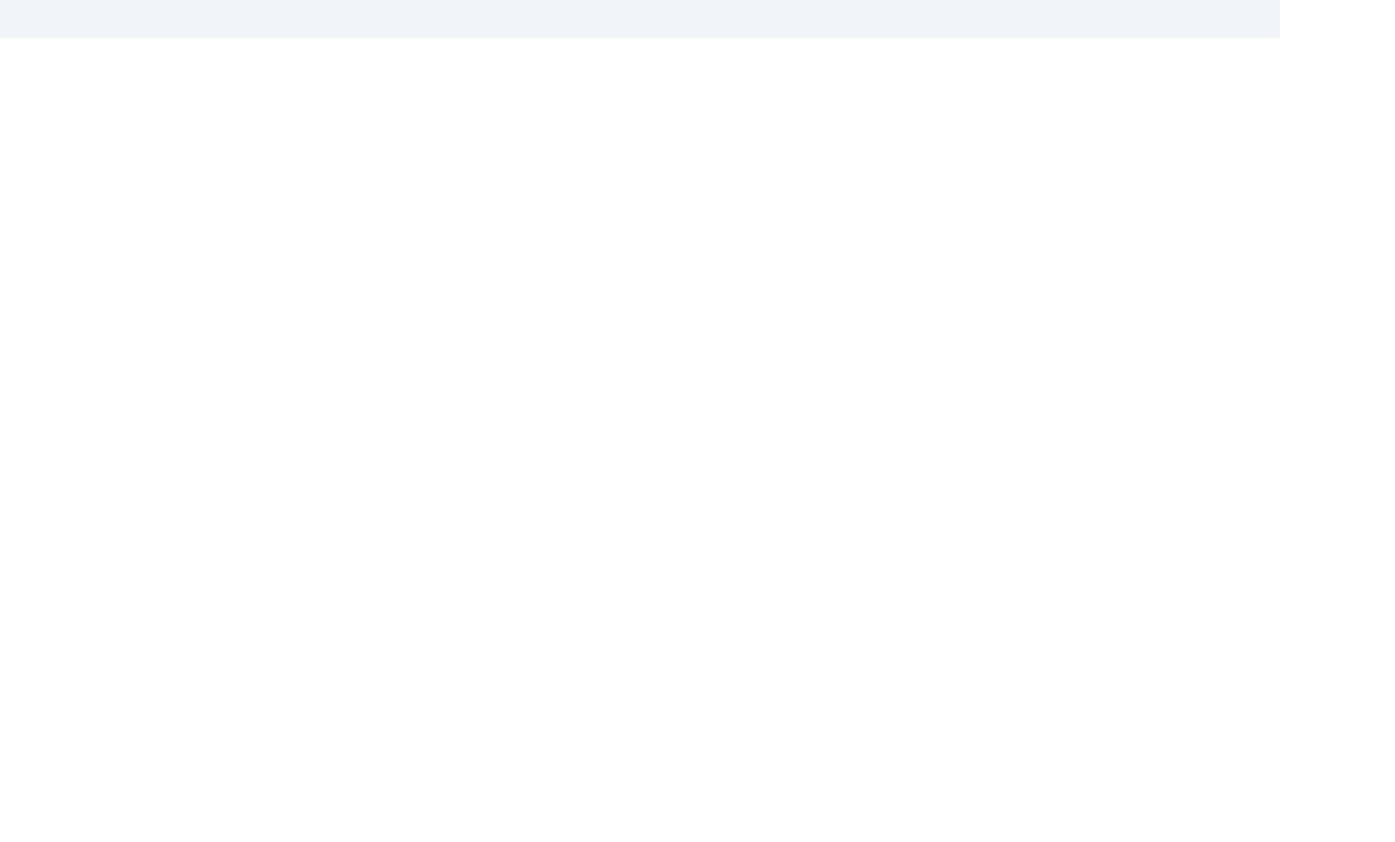
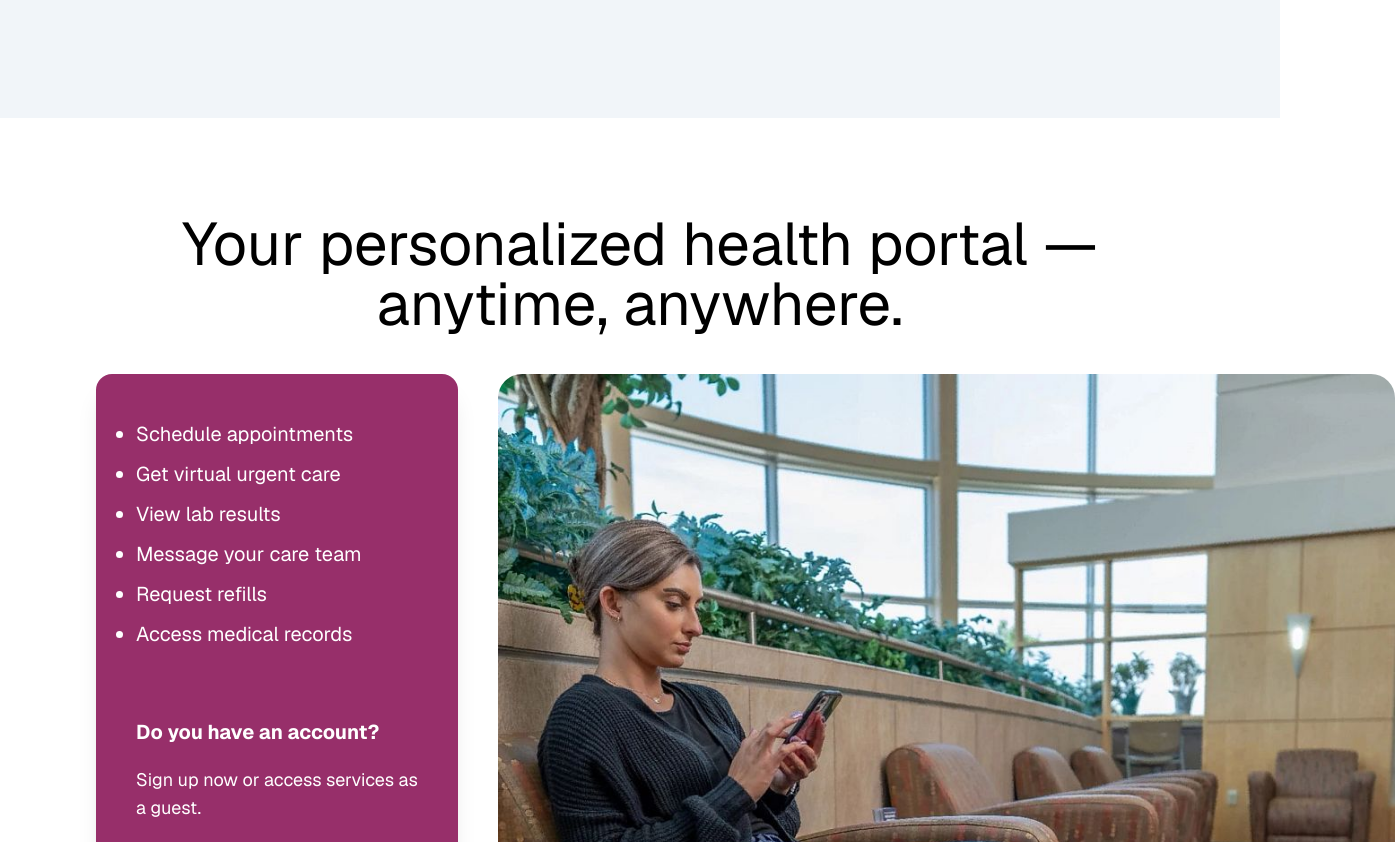
Before and after one commit to hossamelhattab/Learningmedicalproject, a Next.js app: page / in a window 1280 px wide. Shown: the part 1958-2800 px from the top of the page, 1395 px wide, since content can reach past the window. Before the commit the page ends 1996 px from the top, so only its background shows below. Built offline with nearby package versions, Linux system fonts and the light colour scheme.

Commit message:
section 4

```diff
--- a/src/app/page.tsx
+++ b/src/app/page.tsx
@@ -3,12 +3,22 @@ import Image from "next/image";
 import Link from "next/link";
 import { AiOutlineAlert } from "react-icons/ai";
 import { BsCalendarDateFill } from "react-icons/bs";
-import { FaHeartbeat } from "react-icons/fa";
-import { FaMagnifyingGlass, FaArrowRight } from "react-icons/fa6";
+import { FaExternalLinkAlt, FaHeartbeat } from "react-icons/fa";
+import {
+  FaMagnifyingGlass,
+  FaArrowRight,
+  FaUserDoctor,
+  FaHandHoldingHeart,
+} from "react-icons/fa6";
 import { GiCrossedBones } from "react-icons/gi";
 import { LiaClinicMedicalSolid } from "react-icons/lia";
 import { LuBrain } from "react-icons/lu";
-import { RiHospitalLine, RiMicrosoftLoopLine } from "react-icons/ri";
+import { MdLocationPin } from "react-icons/md";
+import {
+  RiHospitalFill,
+  RiHospitalLine,
+  RiMicrosoftLoopLine,
+} from "react-icons/ri";
 import { SlOptionsVertical } from "react-icons/sl";
 
 export default function Home() {
@@ -17,14 +27,19 @@ export default function Home() {
       <Navbar />
 
       {/* Hero */}
-      <div className="bg-red-400 mt-32 px-10">
+      <div className="mt-32 px-10">
         <div
           className="rounded-3xl relative flex flex-col overflow-hidden bg-none
         before:content-[''] before:w-full before:h-full before:absolute before:top-0 before:z-[1] before:bg-[linear-gradient(to_right,rgba(0,0,0,0.7)_0%,rgba(0,0,0,0.55)_32%,rgba(0,0,0,0.1)_67%,rgba(0,0,0,0)_100%)]
         "
         >
           <div className="relative h-[700px] w-full">
-            <Image fill src="/homepage.jpg" alt="homepage" className="" />
+            <Image
+              fill
+              src="/homepage.jpg"
+              alt="homepage"
+              className="object-cover"
+            />
           </div>
 
           <div className="absolute ml-10 bottom-[5%] z-[1]">
@@ -111,6 +126,64 @@ export default function Home() {
 
       {/* Sec 2 */}
       <Section2 />
+
+      {/* Sec 3 */}
+      <div className="w-full p-24 items-center flex flex-col">
+        <h1 className="text-6xl text-center mb-10">
+          Your personalized health portal — anytime, anywhere.
+        </h1>
+
+        <div className="flex lg:flex-row flex-col gap-10">
+          <div
+            className="flex flex-col justify-center gap-5 bg-ppink text-white rounded-2xl p-10 shadow-xl"
+            style={{ flex: "0 0 33.3%" }}
+          >
+            <ul className="list-disc text-xl" style={{ lineHeight: "2.5rem" }}>
+              <li>Schedule appointments</li>
+              <li>Get virtual urgent care</li>
+              <li>View lab results</li>
+              <li>Message your care team</li>
+              <li>Request refills</li>
+              <li>Access medical records</li>
+            </ul>
+            <br />
+            <h1 className="text-xl font-bold">Do you have an account?</h1>
+            <p className="text-lg">
+              Sign up now or access services as a guest.{" "}
+            </p>
+            <Link href={""} className="flex gap-2 font-bold">
+              Visit the MyCommonSpirit – Mountain patient portal Visit the
+              MyCommonSpirit – Mountain patient portal
+              <FaExternalLinkAlt />
+            </Link>
+          </div>
+
+          <Image
+            src="/home_2.jpg"
+            alt="homepage"
+            width={897}
+            height={897}
+            className="rounded-3xl flex-[2]"
+            style={{ flex: "0 0 66.6%" }}
+          />
+        </div>
+      </div>
+
+      {/* Sec 4 */}
+      <Section4 />
+
+      {/* Colorado map */}
+
+      <div
+        className="w-full bg-cover bg-center bg-no-repeat"
+        style={{
+          backgroundImage: "url('colorado_map.png')",
+          backgroundAttachment: "fixed",
+          height: "90vh",
+        }}
+      ></div>
+
+      <Section4 />
     </div>
   );
 }
@@ -183,7 +256,7 @@ const Section2 = () => {
   ];
 
   return (
-    <div className="w-full bg-slate-100 flex items-center justify-center mt-20 ">
+    <div className="p-10 w-full bg-slate-100 flex items-center justify-center mt-20 ">
       <div className="w-full flex flex-col lg:flex-row py-20 gap-10 max-w-[30rem] lg:max-w-[1300px]">
         <div className="flex flex-col flex-[2] gap-5">
           <h1 className="text-2xl">Our services</h1>
@@ -246,3 +319,55 @@ const Section2 = () => {
     </div>
   );
 };
+
+const Section4 = () => {
+  const data = [
+    {
+      label: "21,000+",
+      description: "Incredible Caregivers",
+      icon: <FaUserDoctor size={"3rem"} className="" />,
+    },
+    {
+      label: "240+",
+      description: "Physician/Provider Practices and Clinics",
+      icon: <MdLocationPin size={"3rem"} className="" />,
+    },
+    {
+      label: "20",
+      description: "Hospitals Across Colorado, Kansas and Utah",
+      icon: <RiHospitalFill size={"3rem"} className="" />,
+    },
+    {
+      label: "1",
+      description: "Mission",
+      icon: <FaHandHoldingHeart size={"3rem"} className="" />,
+    },
+  ];
+
+  return (
+    <div className="w-full p-20 bg-slate-100 flex items-center flex-col gap-2">
+      <h1 className="text-5xl text-center mb-10">
+        Meet Our Connected System of Hospitals, Clinics and Caregivers
+      </h1>
+      <h1 className="text-lg text-center text-ppink max-w-[50rem]">
+        From big cities to small towns, our physicians and caregivers are proud
+        members of the communities they serve.
+      </h1>
+
+      <div className="w-full flex justify-around">
+        {data.map(({ label, description, icon }, index) => (
+          <div
+            key={index}
+            className="flex flex-col items-center justify-center gap-3 max-w-[14rem]"
+          >
+            <div className="w-20 h-20 flex justify-center items-center rounded-full text-[#00AE9D]">
+              {icon}
+            </div>
+            <h1 className="text-4xl">{label}</h1>
+            <p className="text-lg text-slate-600 text-center">{description}</p>
+          </div>
+        ))}
+      </div>
+    </div>
+  );
+};
```
Also changed, not shown: public/colorado_map.png (added), public/home_2.jpg (added).
